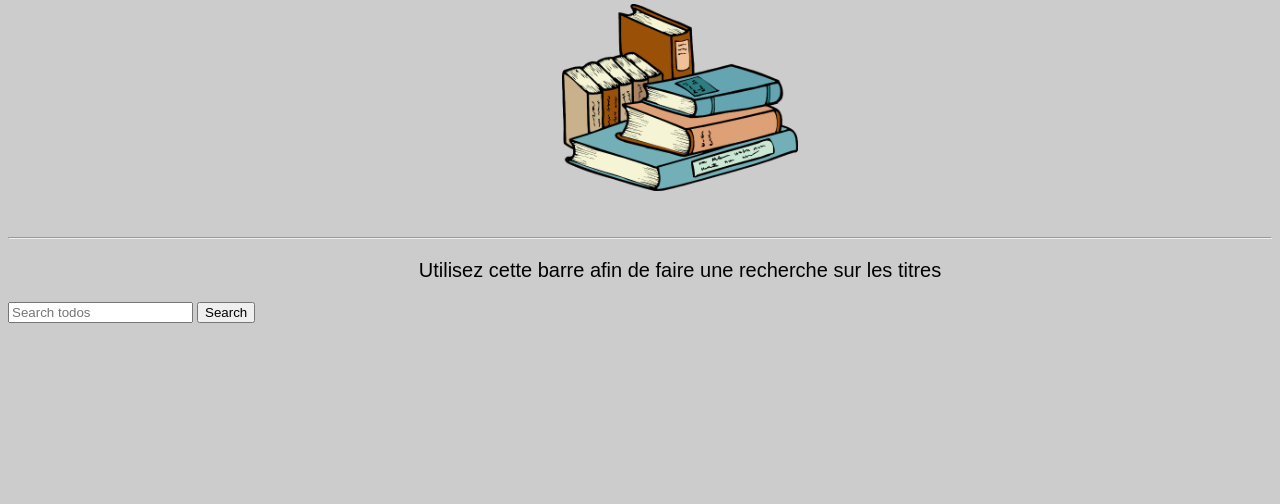
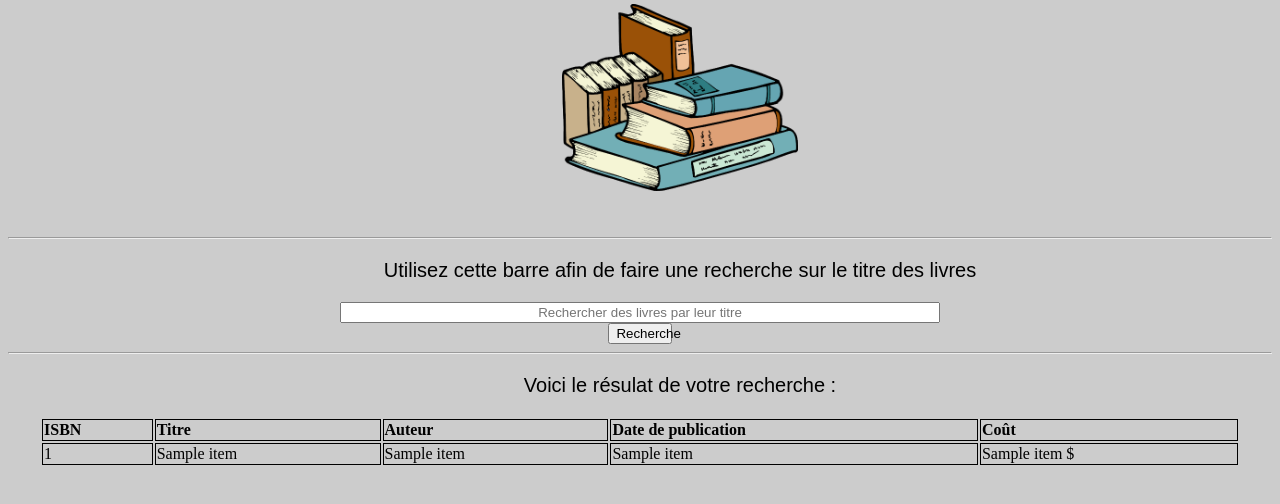
Before and after one commit to NicLeBlanc/GLO-2005_TP, a Flask app: template templates/recherche.html in a window 1280 px wide. Shown: the part 89-593 px from the top of the page. Run offline with Flask 2, Linux system fonts and the light colour scheme; the template is opened without the code that fills it: most values are stand-ins (such as "Sample title", 1, 10 or a date in 2020).

Commit message:
commencer la recherche

```diff
--- a/app.py
+++ b/app.py
@@ -62,13 +62,28 @@ def recent_books():
     #
     # return render_template('bienvenu.html', livres=info)
 
+
+@app.route("/inscription_complete", methods=['GET'])
+def inscription_complete():
+    return render_template('inscription_complete.html')
+
+
 @app.route("/inscription/", methods=['GET','POST'])
 def inscription():
     if request.method == "GET":
-        pass
+        return render_template('inscription.html')
 
-    if request.method == "POST":
+    elif request.method == "POST":
         data = request.json
+        courriel = (data["courriel"])
+        mot_passe = (data["mot_passe"])
+        mot_passe_r = (data["mot_passe_r"])
+
+        if courriel_existant(courriel) is False and mot_passe == mot_passe_r:
+            insert_inscription(data["courriel"], data["prenom"], data["nom"], data["adresse"],
+                               data["date_de_naissance"])
+            insert_securise(data["courriel"], data["mot_passe"])
+            return(redirect(url_for('inscription_complete')))
 
         if courriel_existant(data["courriel"]) is True:
             return render_template("inscription.html", message = "Ce courriel est déjà utilisé, veuillez recommencer")
@@ -77,23 +92,21 @@ def inscription():
             return render_template("inscription.html", message = "Les deux mots de passe entrés ne sont pas identiques, veuillez recommencer")
 
         else:
-            insert_inscription(data["courriel"], data["prenom"], data["nom"], data["adresse"], data["date_de_naissance"])
-            insert_securise(data["courriel"], data["mot_passe"])
-            return render_template('inscription_complete.html')
-    else:
-        return render_template('inscription.html')
+            return render_template("inscription.html", message="Il y a eu un problème, veuillez recommencer")
 
 
-@app.route("/inscription_complete", methods=['POST', 'GET'])
-def inscription_complete():
-    return render_template('inscription_complete.html')
-
-
-@app.route("/recherche", methods=['POST', 'GET'])
+@app.route("/recherche/", methods=['POST', 'GET'])
 def search_books():
-    return render_template('recherche.html')
-
-
+    return render_template("recherche.html")
+    # query_books = request.args.get("query")
+    # books = select_books(query=query_books)
+    #
+    # response = {
+    #     "status": 200,
+    #     "books": books
+    # }
+    #
+    # return jsonify(response)
 
 
 if __name__ == "__main__":
--- a/static/MonFichierCode.js
+++ b/static/MonFichierCode.js
@@ -1,27 +1,11 @@
-function Fonction1()
-{
-	document.getElementsByName("ligne1")[0].style.color="red"
-	document.getElementsByName("ligne1")[0].innerHTML="Ligne <i>mise &agrave; jour</i> par fonction JavaScript."
-}
-
-function Fonction2()
-{
-	document.getElementsByName("ligne1")[1].style.background="lightgreen"
-	document.getElementsByName("ligne1")[1].style.border="10px solid green"
-	document.getElementsByName("ligne1")[1].innerHTML="Ligne ind&eacute;pendante."
-}
-
-function Fonction3()
-{
-	document.getElementById("ligne2").style.color="blue";
-	document.getElementById("ligne2").innerHTML="Plus de contenu ici!";
-	document.getElementById("ligne2").align="right";
-}
-
-function SupprimerContenu()
-{
-	document.getElementsByName("courriel")[0].value="";
-	document.getElementsByName("motpasse")[0].value="";
+function onButtonClickCancel() {
+	courriel = document.getElementById("courriel").value="";
+	prenom = document.getElementById("prenom").value="";
+	nom = document.getElementById("nom").value="";
+	adresse = document.getElementById("adresse").value="";
+	date_de_naissance = document.getElementById("date_de_naissance").value="";
+	mot_passe = document.getElementById("password").value="";
+	mot_passe_r = document.getElementById("passsword_repeat").value="";
 }
 
 function onButtonClickInscription() {
@@ -51,3 +35,37 @@ function postInscription(signupObject) {
         console.log("worked")
     })
 }
+
+function displaySearch(text) {
+    var booksContainer = document.getElementById("display-search")
+    var newBook = document.createElement("div");
+
+    newBook.innerHTML = text;
+
+    booksContainer.appendChild(newBook);
+}
+
+function fetchBooksWithQuery(query) {
+    getUrl = "livre?query=" + query
+
+    fetch(getUrl).then(function(response) {
+        return response.json()
+    }).then(function(data) {
+        books = data.books;
+
+        for(let book of books) {
+            displaySearch(book);
+        }
+    })
+}
+
+function onSearchClick() {
+    var inputElement = document.getElementById("search-field");
+    var searchContainer = document.getElementById("display-search");
+    searchContainer.innerHTML = ""
+
+    var search = inputElement.value;
+
+    fetchBooksWithQuery(search);
+    inputElement.value = "";
+}
--- a/static/MonFichierStyle.css
+++ b/static/MonFichierStyle.css
@@ -18,7 +18,7 @@ th, td {
 
 table.a {
   table-layout: auto;
-  width: 1500px;
+  width: 1200px;
 	margin-right: auto;
 	margin-left: auto;
 }
@@ -76,3 +76,9 @@ b {
 	border-style: solid;
 	border-color: black;
 }
+
+.box{
+    width: 600px;
+    text-align:center;
+	margin: auto;
+}
--- a/templates/inscription.html
+++ b/templates/inscription.html
@@ -38,7 +38,7 @@
     <input type="password" placeholder="Repeter mot de passe" id="passsword_repeat" required>
 
     <div class="clearfix">
-      <button type="button" class="cancelbtn">Cancel</button>
+      <button onclick="onButtonClickCancel()" type="button" class="cancelbtn">Cancel</button>
       <button onclick="onButtonClickInscription()" class="signupbtn">Inscription</button>
       <br>
       {% if message %}
--- a/templates/recherche.html
+++ b/templates/recherche.html
@@ -9,18 +9,38 @@
 <p><img src="..\static\test123.png" alt="Image acceuil" class="centre_image"></p>
 <br>
 <hr>
-    <p class="centre_texte">
-        Utilisez cette barre afin de faire une recherche sur les titres
+<div class="centre_texte">
+    <p>
+        Utilisez cette barre afin de faire une recherche sur le titre des livres
     </p>
-    <div id="todos-container">
-
-    </div>
-
-
-    <input id="todo-search" type="text" placeholder="Search todos" />
-    <button type="button" onclick="onSearchClick()">Search</button>
     <div id="search-container">
 
     </div>
+    <input class = "box" id="search-field" type="text" placeholder="Rechercher des livres par leur titre" />
+    <button class="centre_button" type="button" onclick="onSearchClick()">Recherche</button>
+        </input>
+    </div>
+
+    <hr>
+<p class="centre_texte" id="display-search"> Voici le r&eacutesulat de votre recherche : </p>
+
+    <table class="a">
+  <tr>
+    <th>ISBN</th>
+    <th>Titre</th>
+    <th>Auteur</th>
+    <th>Date de publication</th>
+      <th>Co&ucirc;t</th>
+  </tr>
+    {% for item in books %}
+  <tr>
+    <td>{{item[0]}}</td>
+    <td>{{item[1]}}</td>
+    <td>{{item[2]}}</td>
+    <td>{{item[3]}}</td>
+      <td>{{item[4]}} $</td>
+  </tr>
+    {% endfor %}
+</table>
 </body>
 </html>
```
Also changed, not shown: function.py (+14 -1 lines), templates/bienvenu.html (+10 -3 lines).
